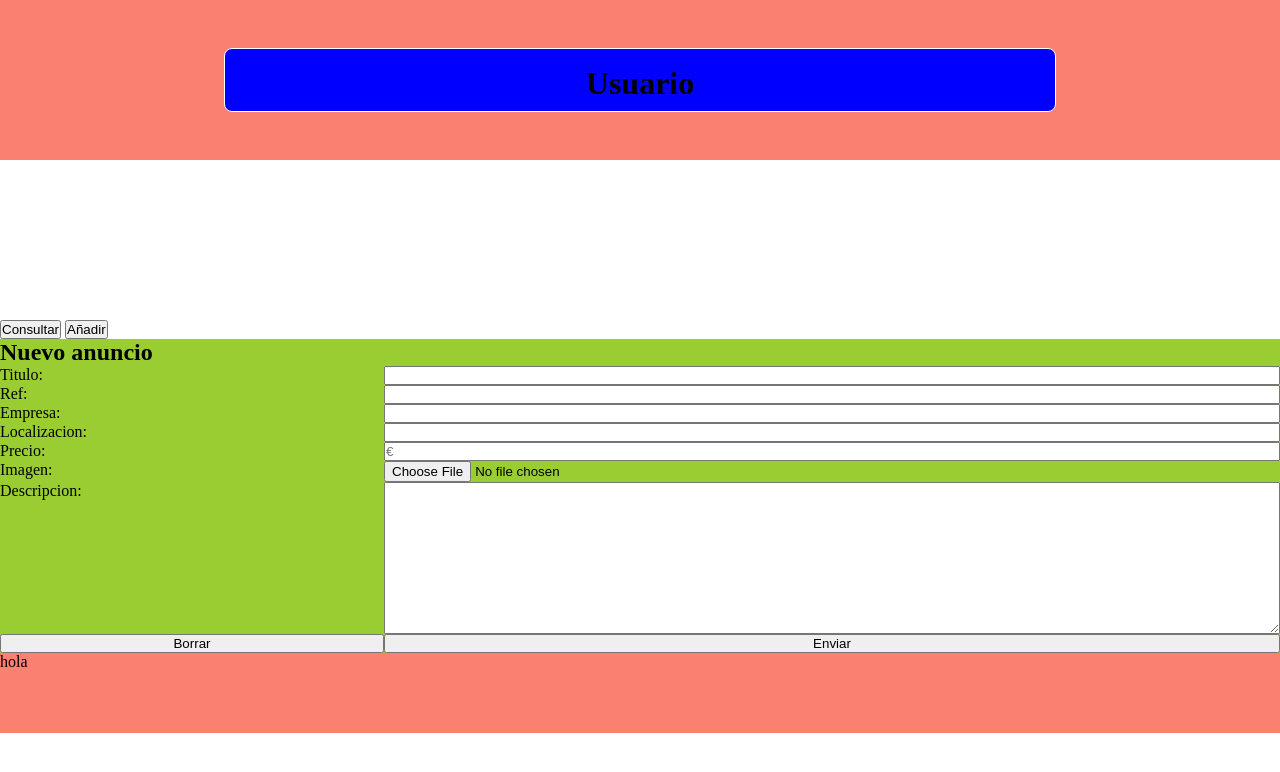
After one commit to TxaberGardeazabal/2GDAW_Reto_2, a PHP site: page /anunciantes.php in a window 1280 px wide. The commit adds this page. Shown: the top 772 px of the page. Run offline with PHP 8.4, Linux system fonts and the light colour scheme.

```diff
--- /dev/null
+++ b/view/anunciantes.css
@@ -0,0 +1,62 @@
+main {
+    margin-top: 20vh;
+}
+
+#div_anuncios {
+    background-color: midnightblue;
+    display: none;
+    padding: 7%;
+    /*display: flex;*/
+    flex-direction: column;
+}
+
+#div_formulario {
+    background-color: yellowgreen;
+    overflow-x: scroll;
+}
+
+.container_anuncio {
+    margin: 20px 0;
+}
+
+.div_anuncio {
+    background-color: aqua;
+    display: block;
+    padding: 5%;
+    height: 20em;
+    overflow-x: scroll;
+}
+
+.div_anuncio h3 {
+    margin-bottom: 2%;
+}
+
+.div_anuncio .imagen {
+    height: 25vh;
+    width: 39vh;
+    margin: 0 auto;
+}
+
+.div_anuncio .datos ul {
+    list-style-type: none;
+    margin: 3% 0;
+}
+
+.div_anuncio .datos ul li {
+    margin: 3px 0;
+}
+
+.div_boton {
+    display: flex;
+    justify-content: right;
+}
+
+.div_boton button {
+    margin: 2px 0 2px 4px;
+}
+
+#div_formulario form {
+    display: grid;
+    grid-template-columns: 30% 70%;
+    grid-template-rows: repeat(8, auto);
+}
--- /dev/null
+++ b/view/anunciantes.php
@@ -0,0 +1,100 @@
+<!DOCTYPE html>
+<html lang="en">
+<head>
+    <meta charset="UTF-8">
+    <meta http-equiv="X-UA-Compatible" content="IE=edge">
+    <meta name="viewport" content="width=device-width, initial-scale=1.0">
+    <link rel="stylesheet" href="index.css">
+    <link rel="stylesheet" href="anunciantes.css">
+    <title>Reto_2</title>
+</head>
+<body>
+    <header>
+        <h1>Usuario</h1>
+
+    </header>
+    <main>
+        <button>Consultar</button>
+        <button>A&ntilde;adir</button>
+        <div id="div_anuncios">
+            <h3>Tus anuncios:</h3>
+
+            <div class="container_anuncio">
+                <section class="div_anuncio">
+                    <h3>Titulo del anuncio</h3>
+                    <div class="imagen"><img src="" alt="imagen"></div>
+                    <div class="datos">
+                        <ul>
+                            <li>
+                                Precio:
+                            </li>
+                            <li>
+                                REF:
+                            </li>
+                            <li>
+                                Localizacion:
+                            </li>
+                            <li>
+                                Descripcion: Lorem ipsum dolor sit amet, consectetur adipisicing elit. Sed voluptate suscipit earum repudiandae rem facere reprehenderit alias dolor repellendus autem, ex animi, expedita ipsam velit nulla fuga obcaecati perferendis numquam.
+                            </li>
+                        </ul>
+                    </div>
+                </section>
+                <div class="div_boton">
+                    <button>Ver en la web</button>
+                    <button>Eliminar</button>
+                </div>
+            </div>
+
+            <div class="container_anuncio">
+                <section class="div_anuncio">
+                    <h3>Titulo del anuncio</h3>
+                    <div class="imagen"><img src="" alt="imagen"></div>
+                    <div class="datos">
+                        <ul>
+                            <li>
+                                Precio:
+                            </li>
+                            <li>
+                                REF:
+                            </li>
+                            <li>
+                                Localizacion:
+                            </li>
+                            <li>
+                                Descripcion: Lorem ipsum dolor sit amet, consectetur adipisicing elit. Sed voluptate suscipit earum repudiandae rem facere reprehenderit alias dolor repellendus autem, ex animi, expedita ipsam velit nulla fuga obcaecati perferendis numquam.
+                            </li>
+                        </ul>
+                    </div>
+                </section>
+                <div class="div_boton">
+                    <button>Ver en la web</button>
+                    <button>Eliminar</button>
+                </div>
+            </div>
+        </div>
+        <div id="div_formulario">
+            <h2>Nuevo anuncio</h2>
+            <form action="">
+                <label for="tit">Titulo:</label>
+                <input type="text" name="nombre" id="tit">
+                <label for="ref">Ref:</label>
+                <input type="text" name="ref" id="ref">
+                <label for="emp">Empresa:</label>
+                <input type="text" name="empresa" id="emp">
+                <label for="loc">Localizacion:</label>
+                <input type="text" name="loc" id="loc">
+                <label for="pre">Precio:</label>
+                <input type="text" name="precio" id="pre" placeholder="&euro;">
+                <label for="img">Imagen:</label>
+                <input type="file" name="imagen" id="img">
+                <label for="desc">Descripcion:</label>
+                <textarea name="descripcion" id="desc" cols="30" rows="10"></textarea>
+                <input type="reset" value="Borrar">
+                <input type="submit" value="Enviar">
+            </form>
+        </div>
+    </main>
+    <?php require "parts/footer.php";?>
+</body>
+</html>
```
Also changed, not shown: view/anuncios.php (+8 -0 lines).
